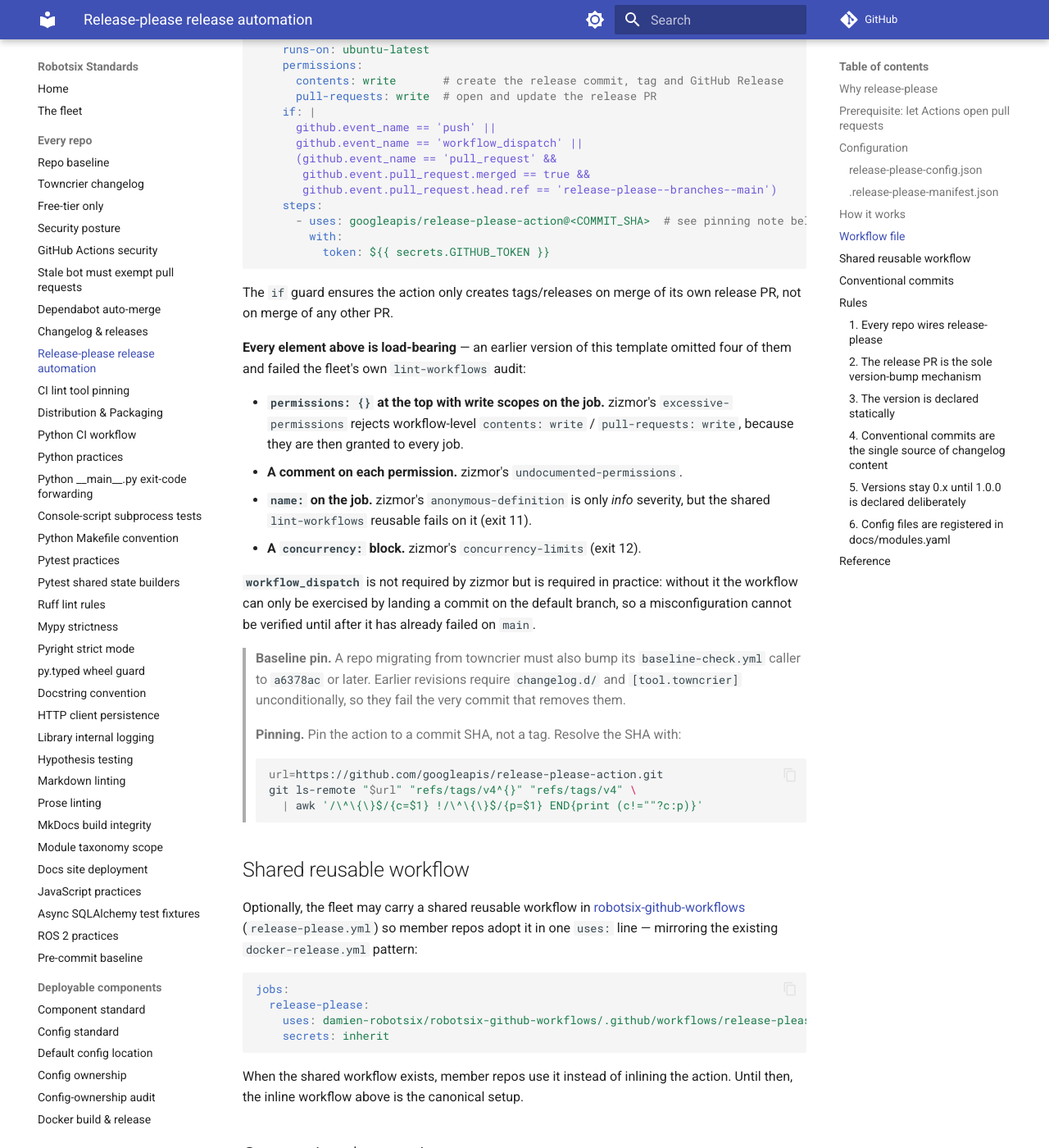
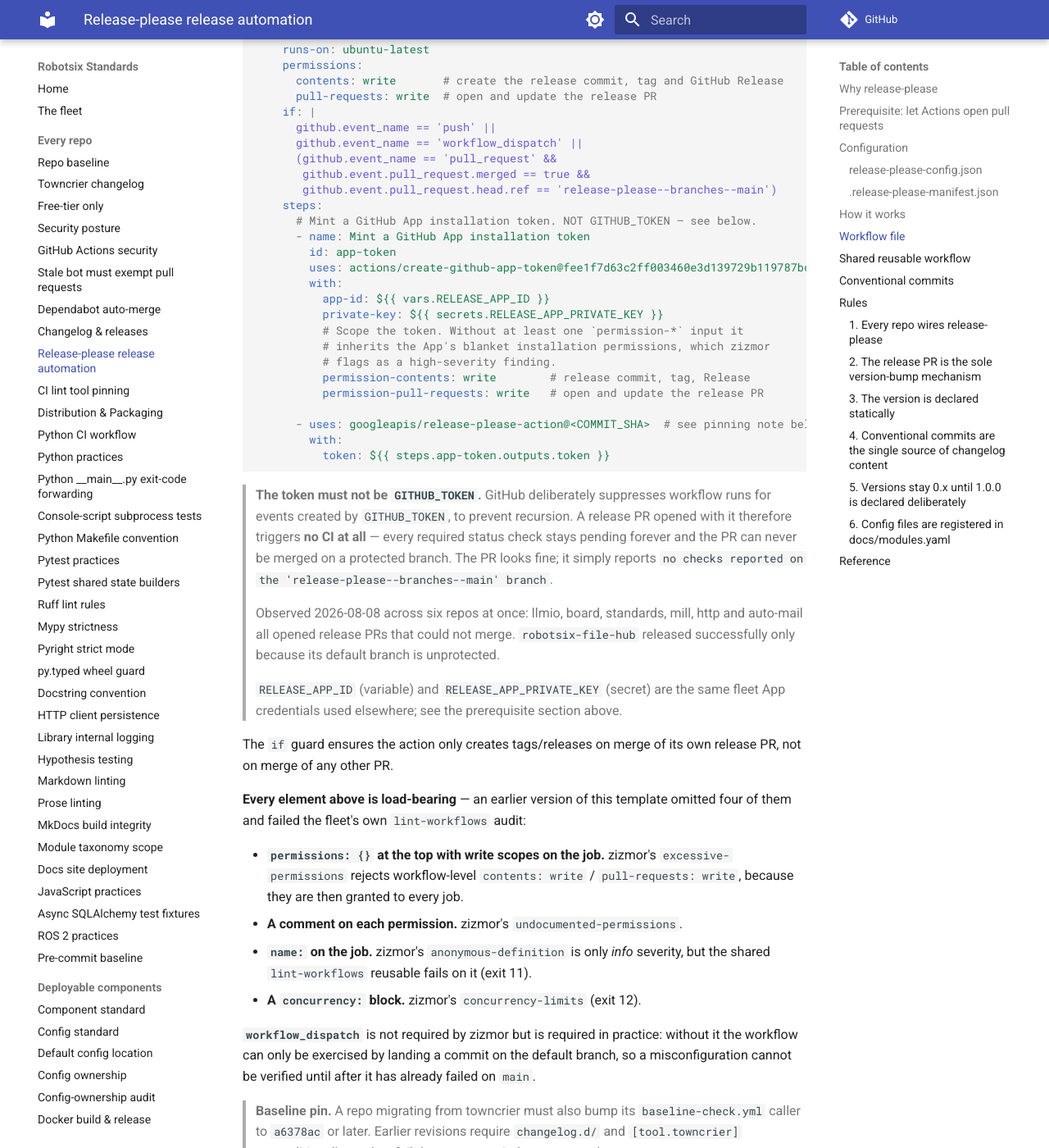
Before and after one commit to damien-robotsix/robotsix-standards, an MkDocs documentation site: the page built from docs/release-please.md, in a window 1280 px wide and 1400 px high, scrolled down 3378 px. Shown: the whole window at 82% size. Built offline with MkDocs 1.6.1 and Material for MkDocs 9.7.7, drawn with Linux system fonts in a browser that asks for light colours; comment, search, counter and statistics services are not loaded.

Commit message:
fix(release-please): mint an App token, not GITHUB_TOKEN (#230)
The template told repos to pass `token: ${{ secrets.GITHUB_TOKEN }}`.
GitHub deliberately suppresses workflow runs for events created by
GITHUB_TOKEN, so a release PR opened with it triggers **no CI at all** —
every required status check stays pending and the PR can never merge on a
protected branch. It reports "no checks reported on the
'release-please--branches--main' branch".

Observed today across six repos simultaneously: llmio, board, standards,
mill, http and auto-mail all opened release PRs that cannot merge.
robotsix-file-hub released only because its default branch is
unprotected.

This page already documented the suppression rule — in the pinning note
for the *towncrier* workflow, which is precisely why that one
authenticates as a GitHub App. The release-please template reintroduced
the problem it had already solved elsewhere.

Now mints an installation token via actions/create-github-app-token,
pinned to the same v2.2.2 revision the shared bump-setup action uses, with
the RELEASE_APP_* credentials already provisioned on all 15 repos.

The token is scoped with `permission-contents: write` and
`permission-pull-requests: write`. Without at least one `permission-*`
input it inherits the App's blanket installation permissions, which
zizmor flags high severity — verified by extracting this page's code
block and auditing it.

Co-authored-by: Claude Opus 5 (1M context) <noreply@anthropic.com>

````diff
--- a/docs/release-please.md
+++ b/docs/release-please.md
@@ -165,10 +165,39 @@ jobs:
        github.event.pull_request.merged == true &&
        github.event.pull_request.head.ref == 'release-please--branches--main')
     steps:
+      # Mint a GitHub App installation token. NOT GITHUB_TOKEN — see below.
+      - name: Mint a GitHub App installation token
+        id: app-token
+        uses: actions/create-github-app-token@fee1f7d63c2ff003460e3d139729b119787bc349  # v2.2.2
+        with:
+          app-id: ${{ vars.RELEASE_APP_ID }}
+          private-key: ${{ secrets.RELEASE_APP_PRIVATE_KEY }}
+          # Scope the token. Without at least one `permission-*` input it
+          # inherits the App's blanket installation permissions, which zizmor
+          # flags as a high-severity finding.
+          permission-contents: write        # release commit, tag, Release
+          permission-pull-requests: write   # open and update the release PR
+
       - uses: googleapis/release-please-action@<COMMIT_SHA>  # see pinning note below
         with:
-          token: ${{ secrets.GITHUB_TOKEN }}
+          token: ${{ steps.app-token.outputs.token }}
 ```
+
+> **The token must not be `GITHUB_TOKEN`.** GitHub deliberately suppresses
+> workflow runs for events created by `GITHUB_TOKEN`, to prevent recursion. A
+> release PR opened with it therefore triggers **no CI at all** — every
+> required status check stays pending forever and the PR can never be merged
+> on a protected branch. The PR looks fine; it simply reports
+> `no checks reported on the 'release-please--branches--main' branch`.
+>
+> Observed 2026-08-08 across six repos at once: llmio, board, standards, mill,
+> http and auto-mail all opened release PRs that could not merge.
+> `robotsix-file-hub` released successfully only because its default branch is
+> unprotected.
+>
+> `RELEASE_APP_ID` (variable) and `RELEASE_APP_PRIVATE_KEY` (secret) are the
+> same fleet App credentials used elsewhere; see the prerequisite section
+> above.
 
 The `if` guard ensures the action only creates tags/releases on merge of its
 own release PR, not on merge of any other PR.
````
